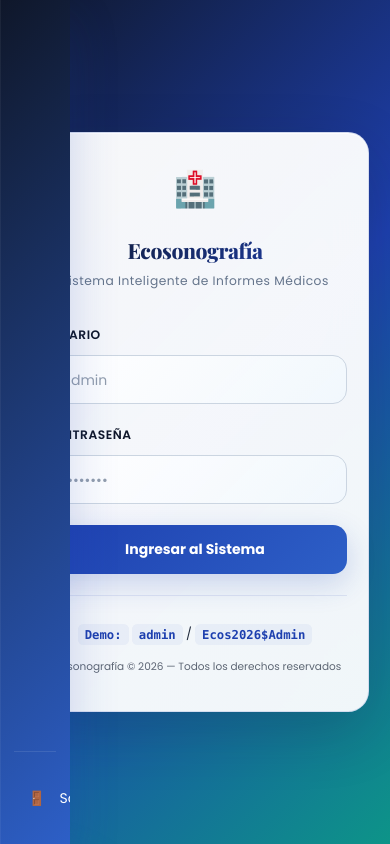
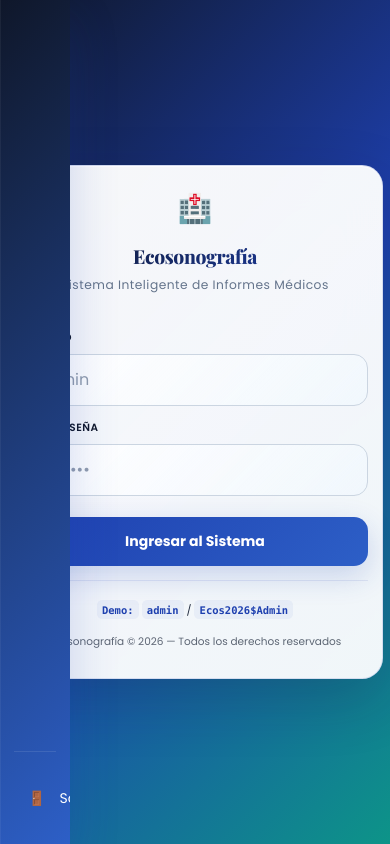
Before and after one commit to cesbussiness/ecobet, a website: page frontend/pages/login.html in a window 390 px wide. Shown: the top 844 px of the page. Drawn offline with nearby package versions, Linux system fonts and the light colour scheme.

Commit message:
Fix mobile: Login responsive en todos los tamaños
Problema: En móvil (<480px) los inputs y botón no se veían bien
- Inputs muy pequeños
- Botón ilegible
- Textos solapados

Solución:
✅ Padding mejorado para móvil
✅ Font-size: 16px en inputs (previene zoom automático)
✅ Espaciado optimizado (1rem, 1.5rem)
✅ Breakpoint extra para <374px (muy pequeños)
✅ Orbes de fondo más pequeños en móvil

Resultado: Login funcional en phones de cualquier tamaño

```diff
--- a/frontend/pages/login.html
+++ b/frontend/pages/login.html
@@ -230,22 +230,86 @@
 
     /* Mobile (< 480px) */
     @media (max-width: 479px) {
+      body {
+        padding: var(--space-sm);
+      }
+
       .login-card {
-        padding: 2rem 1.5rem;
+        padding: 1.5rem 1rem;
+        max-width: 100%;
       }
 
       .login-logo {
-        font-size: 2.5rem;
+        font-size: 2rem;
+        margin-bottom: 1rem;
       }
 
       .login-title {
-        font-size: 1.5rem;
+        font-size: 1.375rem;
+        margin-bottom: 0.5rem;
+      }
+
+      .login-subtitle {
+        font-size: 0.875rem;
+      }
+
+      .form-group {
+        margin-bottom: 1rem;
+      }
+
+      .form-group label {
+        font-size: 0.75rem;
+        margin-bottom: 0.5rem;
+      }
+
+      .form-group input {
+        padding: 0.875rem 1rem;
+        font-size: 16px;
+        border-radius: var(--radius-lg);
+      }
+
+      .btn-login {
+        padding: 1rem;
+        font-size: 1rem;
+        border-radius: var(--radius-lg);
+        margin-top: 0.5rem;
+      }
+
+      .login-footer {
+        margin-top: 1rem;
+        padding-top: 1rem;
+        font-size: 0.75rem;
+      }
+
+      .login-footer strong {
+        padding: 0.25rem 0.375rem;
+        font-size: 0.75rem;
       }
 
       body::before,
       body::after {
-        width: 300px;
-        height: 300px;
+        width: 250px;
+        height: 250px;
+      }
+    }
+
+    /* Muy pequeños (< 375px) */
+    @media (max-width: 374px) {
+      .login-card {
+        padding: 1rem 0.875rem;
+      }
+
+      .login-logo {
+        font-size: 1.75rem;
+      }
+
+      .login-title {
+        font-size: 1.25rem;
+      }
+
+      .form-group input,
+      .btn-login {
+        font-size: 16px;
       }
     }
   </style>
```
